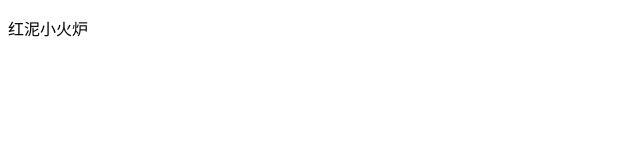
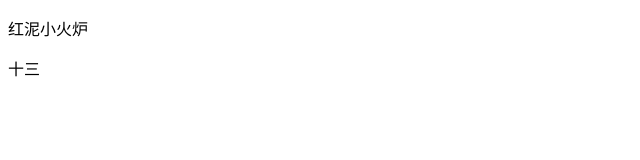
Before and after one commit to georgia0v0/sixteam, a plain HTML site: page 项目四/index1.html in a window 1280 px wide. Shown: the full height of the page, 0-640 px from the left. Drawn offline with Linux system fonts and the light colour scheme.

Commit message:
好啊好啊

```diff
--- a/项目四/index1.html
+++ b/项目四/index1.html
@@ -7,5 +7,6 @@
 </head>
 <body>
     <p>红泥小火炉</p>
+    <p>十三</p>
 </body>
 </html>
```
